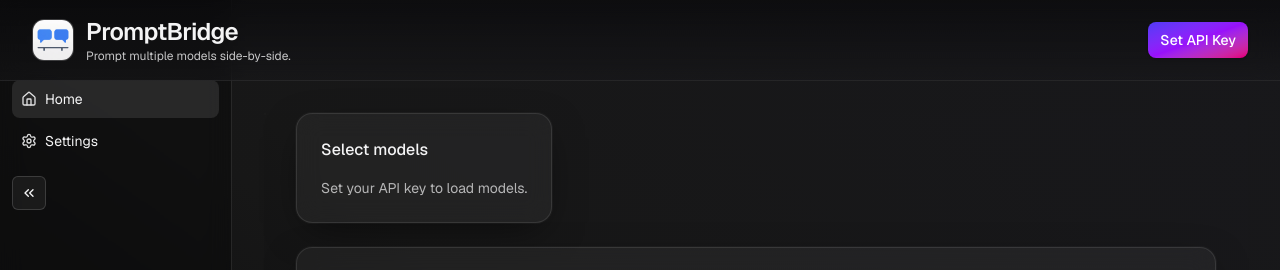
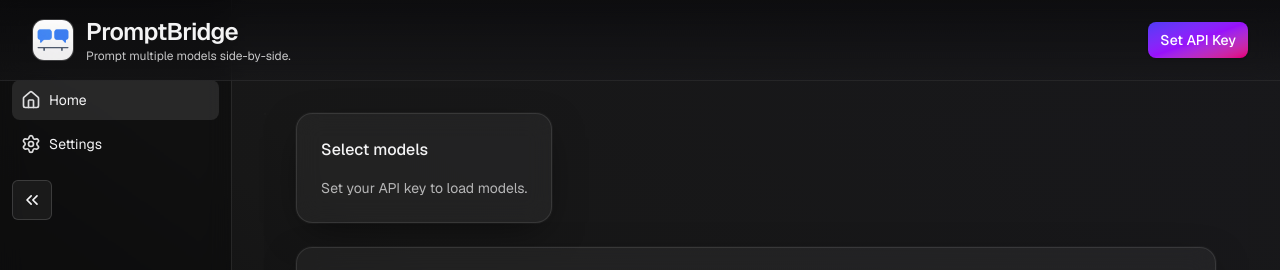
Before and after one commit to lcondliffe/PromptBridge, a Next.js app: page / in a window 1280 px wide. Shown: the top 270 px of the page. Built offline with nearby package versions, Linux system fonts and the light colour scheme.

Commit message:
normalise sidebar button size

```diff
--- a/src/components/Sidebar.tsx
+++ b/src/components/Sidebar.tsx
@@ -38,7 +38,7 @@
   // Desktop width
   const desktopWidth = desktopCollapsed ? 64 : 232;
 
-  return (
+return (
     <>
       {/* Desktop sidebar */}
       <aside
@@ -55,25 +55,25 @@
                 <Link
                   key={item.key}
                   href={item.href}
-                  className={`flex items-center gap-2 rounded-lg px-2 py-2 border border-transparent hover:border-white/10 ${active ? "bg-white/10" : "bg-white/0"}`}
+                  className={`flex items-center gap-2 rounded-lg border border-transparent hover:border-white/10 h-10 ${active ? "bg-white/10" : "bg-white/0"} ${desktopCollapsed ? "justify-center w-10 px-0" : "px-2"}`}
                   ref={idx === 0 ? firstLinkRef : undefined}
                 >
-                  {Icon && <Icon className="size-4 opacity-90" />}
+                  {Icon && <Icon className="size-5 opacity-90" />}
                   {!desktopCollapsed && <span className="text-sm">{item.label}</span>}
                 </Link>
               );
             })}
           </nav>
           <button
-            className="mt-4 inline-flex items-center justify-center rounded-md border border-white/15 bg-white/5 hover:bg-white/10 p-2"
+            className="mt-4 inline-flex items-center justify-center rounded-md border border-white/15 bg-white/5 hover:bg-white/10 h-10 w-10 p-0"
             onClick={() => setDesktopCollapsed(!desktopCollapsed)}
             aria-label={desktopCollapsed ? "Expand sidebar" : "Collapse sidebar"}
             title={desktopCollapsed ? "Expand sidebar" : "Collapse sidebar"}
           >
             {desktopCollapsed ? (
-              <ChevronsRight className="size-4" />
+              <ChevronsRight className="size-5" />
             ) : (
-              <ChevronsLeft className="size-4" />
+              <ChevronsLeft className="size-5" />
             )}
           </button>
         </div>
@@ -105,11 +105,11 @@
                   <Link
                     key={item.key}
                     href={item.href}
-                    className={`flex items-center gap-2 rounded-lg px-2 py-2 border border-transparent hover:border-white/10 ${active ? "bg-white/10" : "bg-white/0"}`}
+                    className={`flex items-center gap-2 rounded-lg border border-transparent hover:border-white/10 h-10 px-2 ${active ? "bg-white/10" : "bg-white/0"}`}
                     onClick={() => setOpen(false)}
                     ref={idx === 0 ? firstLinkRef : undefined}
                   >
-                    {Icon && <Icon className="size-4 opacity-90" />}
+                    {Icon && <Icon className="size-5 opacity-90" />}
                     <span className="text-sm">{item.label}</span>
                   </Link>
                 );
```
